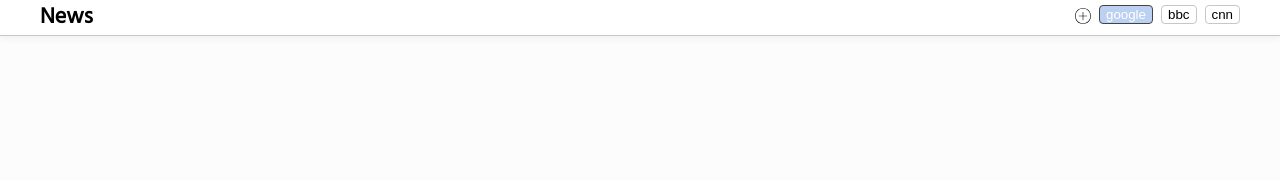
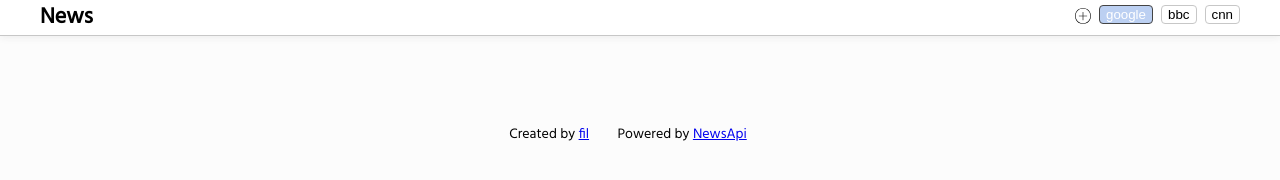
Before and after one commit to psr1919plus21/stif, a plain HTML site: page index.html in a window 1280 px wide. Drawn offline with Linux system fonts and the light colour scheme; no server answers.

Commit message:
:rocket: Add copy.

```diff
--- a/client/src/static/sass/common.scss
+++ b/client/src/static/sass/common.scss
@@ -14,6 +14,7 @@ body {
   font-family: 'Hind', sans-serif;
   font-size: 18px;
   margin: 0;
+  padding-bottom: $header-height;
   padding-top: $header-height;
 }
 
--- a/index.html
+++ b/index.html
@@ -8,6 +8,16 @@
   <link href="https://fonts.googleapis.com/css?family=Hind" rel="stylesheet">
   <link rel="stylesheet" href="news/static/css/critical.css">
   <script src="news/static/js/critical.js"></script>
+  <style>
+    .copy {
+      text-align: center;
+    }
+
+    .copy-link {
+      font-size: 14px;
+      margin-right: 24px;
+    }
+  </style>
 </head>
 <body>
   <div id="app">
@@ -15,6 +25,12 @@
     <news-feed></news-feed>
   </div>
 
+  <div class="copy">
+    <span class="copy-link">Created by <a href="https://github.com/psr1919plus21">fil</a></span>
+    <span class="copy-link">Powered by <a href="https://newsapi.org/">NewsApi</a></span>
+  </div>
+
+
   <link rel="stylesheet" href="news/static/css/common.css">
   <link rel="stylesheet" href="news/static/css/main-page.css">
   <script src="news/static/js/vendors.js" defer></script>
```
Also changed, not shown: news/static/css/common.css.
